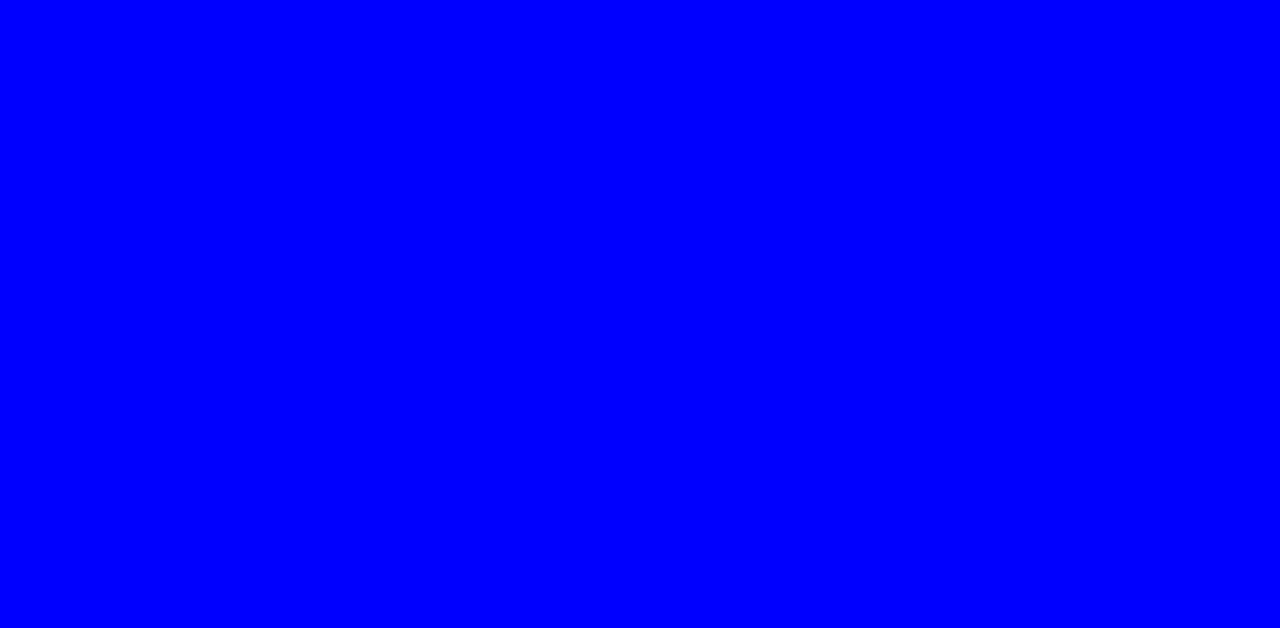
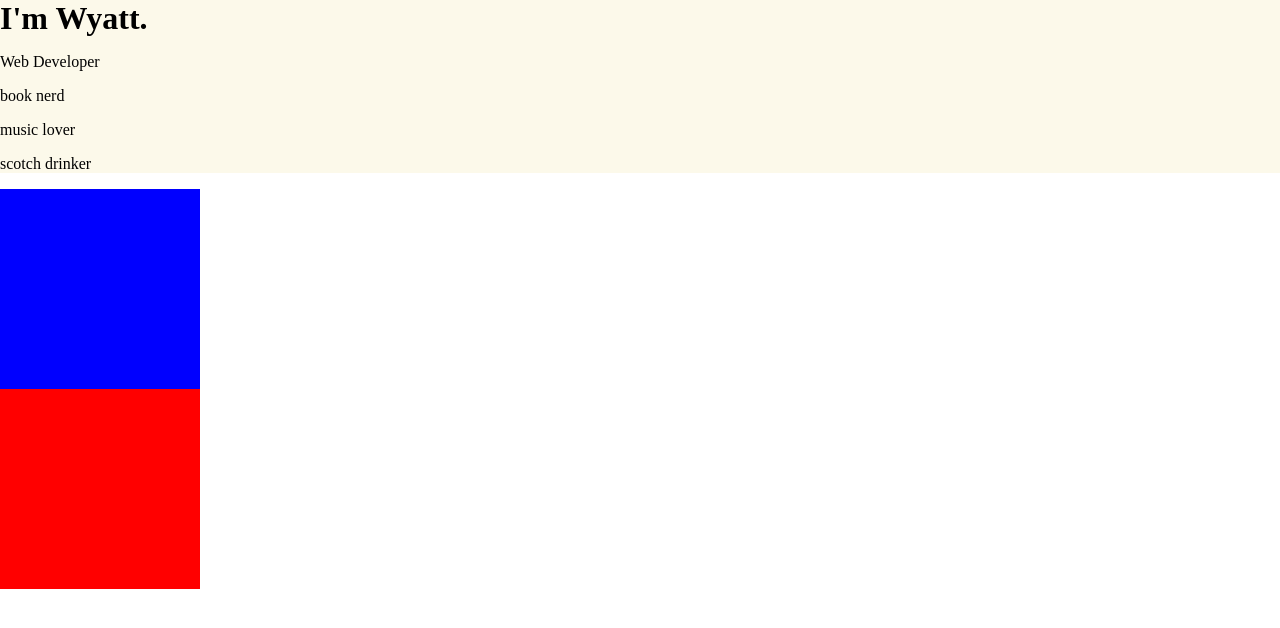
Before and after one commit to wking8/mySite, a plain HTML site: page index.html in a window 1280 px wide. Drawn offline with Linux system fonts and the light colour scheme.

Commit message:
css funzies

```diff
--- a/css/style.css
+++ b/css/style.css
@@ -1,3 +1,29 @@
+/* TAG SELECTORS */
 body {
+    margin: 0;
+}
+h1 {
+    margin-top: 0;
+    margin-bottom: 0;
+}
+
+
+
+
+ /* CLASS SELECTORS */
+.header {
+    background-color: #fcf9ea;
+}
+.middle-container {
+    height: 200px;
+    width: 200px;
     background-color: blue;
 }
+.bottom-container {
+    height: 200px;
+    width: 200px;
+    background-color: red;
+}
+
+
+ /* ID SELECTORS */
--- a/index.html
+++ b/index.html
@@ -1,14 +1,22 @@
 <!DOCTYPE html>
 <html lang="en">
-<head>
-    <meta charset="UTF-8">
-    <meta name="viewport" content="width=device-width, initial-scale=1.0">
-    <meta http-equiv="X-UA-Compatible" content="ie=edge">
-    <link rel="stylesheet" href="css/style.css">
-    <link rel="icon" href="favicon (1).ico">
-    <title>Wyatt King</title>
-</head>
-<body>
-
-</body>
+	<head>
+		<meta charset="UTF-8" />
+		<meta name="viewport" content="width=device-width, initial-scale=1.0" />
+		<meta http-equiv="X-UA-Compatible" content="ie=edge" />
+		<link rel="stylesheet" href="css/style.css" />
+		<link rel="icon" href="favicon (1).ico" />
+		<title>Wyatt King</title>
+	</head>
+	<body>
+		<div class='header'>
+			<h1>I'm Wyatt.</h1>
+            <p>Web Developer</p>
+            <p>book nerd</p>
+            <p>music lover</p>
+            <p>scotch drinker</p>
+        </div>
+        <div class="middle-container"></div>
+        <div class="bottom-container"></div>
+	</body>
 </html>
```
